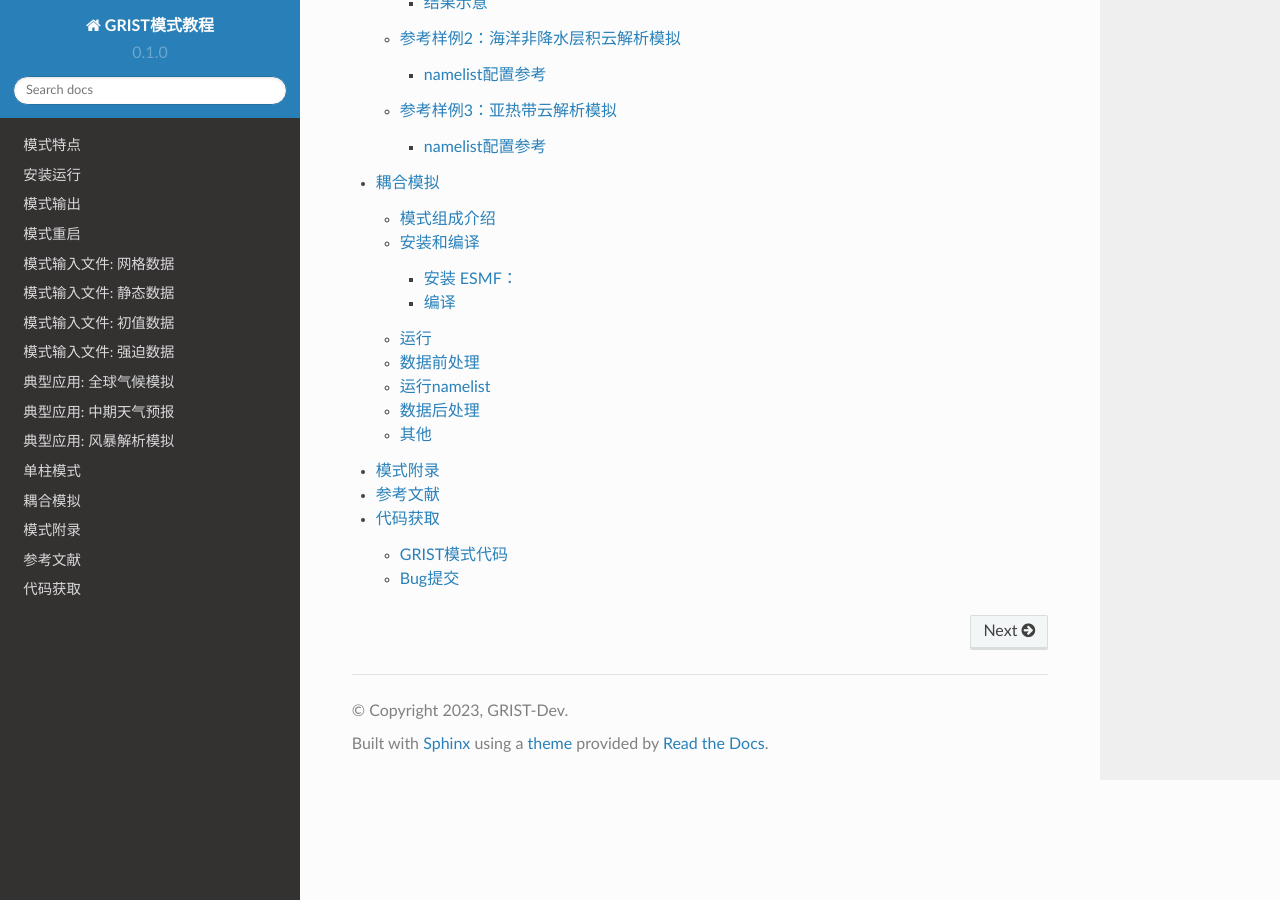
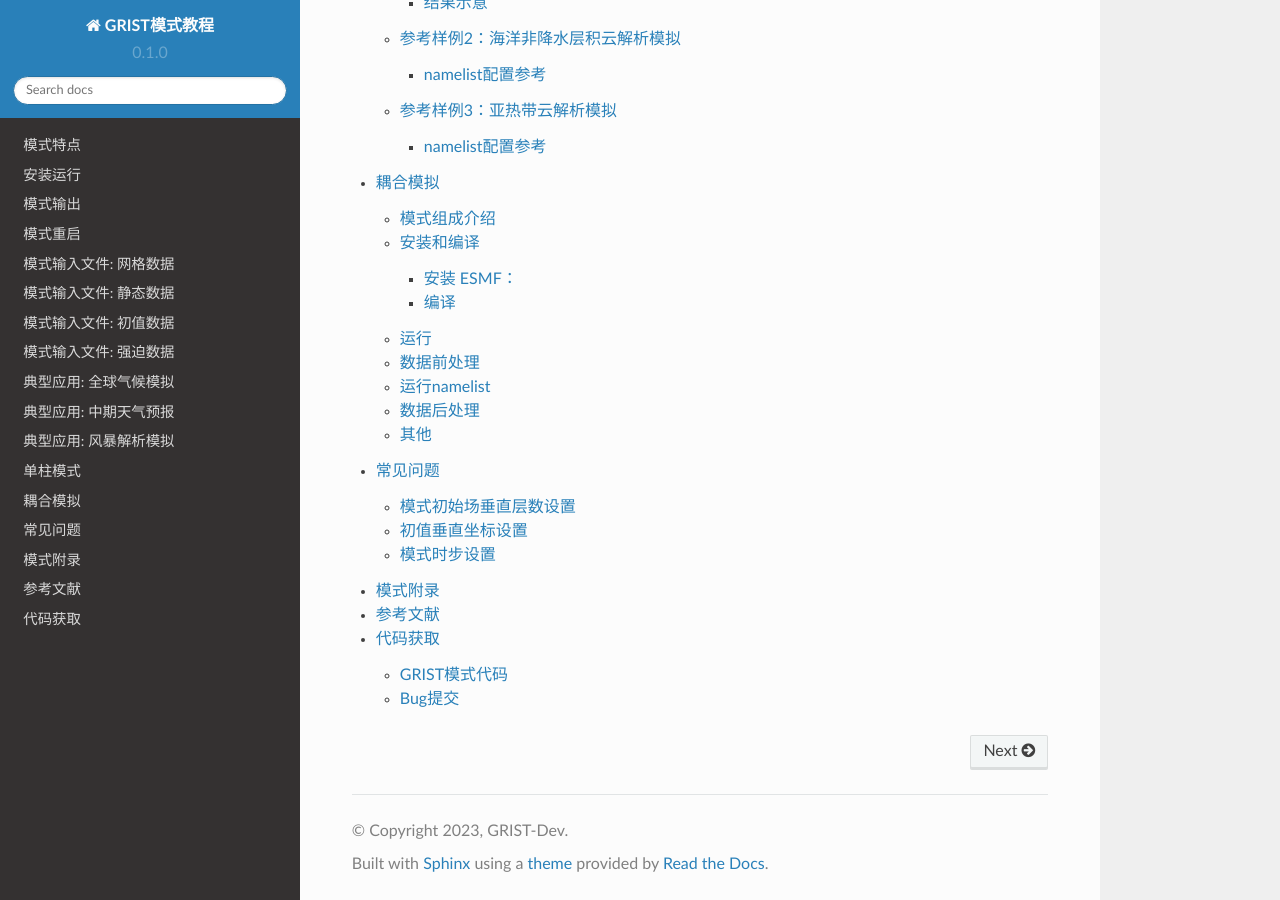
Before and after one commit to GRIST-Dev/GRIST_Tutorial, a Sphinx documentation site: the page built from docs/source/index.rst, in a window 1280 px wide and 900 px high, scrolled down 3188 px. Built offline with Sphinx 7.4.7 and the Read the Docs theme 2.0.0, drawn with Linux system fonts in a browser that asks for light colours; some of the changed lines change nothing that is shown.

Commit message:
新增了常见问题

```diff
--- /dev/null
+++ b/docs/source/FAQ.rst
@@ -0,0 +1,17 @@
+常见问题
+=================
+
+模式初始场垂直层数设置
+----------------
+    为便于兼容不同垂直层的命名方式（plev,mlev,lev等），GRIST使用namelist控制初始场文件垂直层数的读取。GRIST模式namelist中&mesh_para：nlev_inidata（初始场垂直层数量）的设置需与模式实际使用的垂直层严格一致。如果不一致会产生初始场的垂直层向模式层插值出现问题导致模式出现较大误差。
+
+初值垂直坐标设置
+----------------
+    根据不同的初值来源，GRIST模式支持多种垂直坐标类型的读取（包括：气压坐标、混合坐标等）。读取不同垂直坐标类型的初值需利用namelist设置对应的读取方式。当前模式支持的垂直坐标及namelist设置为：
+        1、气压坐标系：namelist：initialDataSorc="ERAIP/GFS", gcm_testcase="real-ERAIP/real-GFS"
+        2、混合坐标系：namelist：initialDataSorc="ERAIM", gcm_testcase="real-ERAIM"
+        3、干质量坐标系：namelist:initialDataSorc="WRFDA", gcm_testcase="real-WRFDA"
+
+模式时步设置
+----------------
+    GRIST模式时步包括：model_timestep, dycore_timestep和tracer_timestep。其中dycore_timestep设置需小于tracer_timestep,且model_timestep需为dycore_timestep和tracer_timestep的整数倍。以典型的天气预报设置为例：model_timestep=450, dycore_timesetp=56.25, tracer_timestep=225。
--- a/docs/source/index.rst
+++ b/docs/source/index.rst
@@ -30,6 +30,7 @@ GRIST模式教程
    gsrm
    SCM
    couple
+   FAQ
    appendix
    references
    support
```
